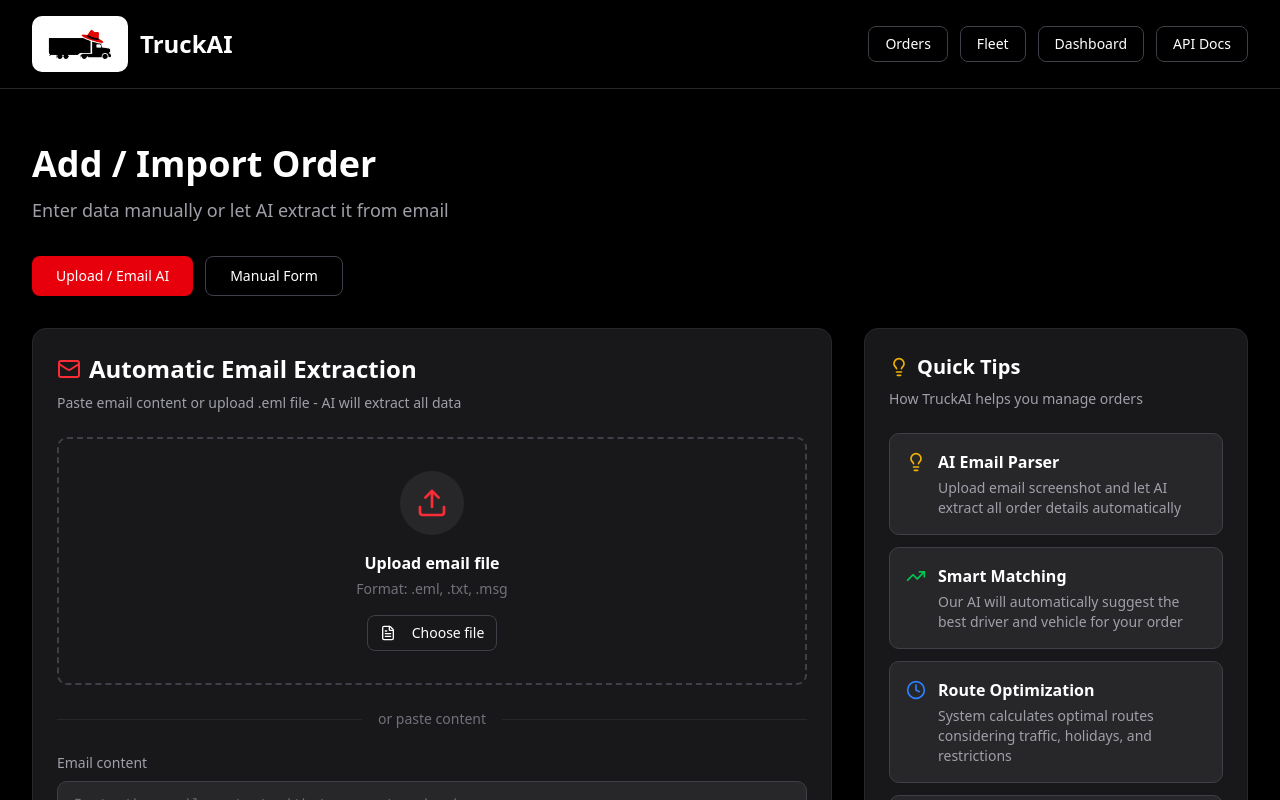
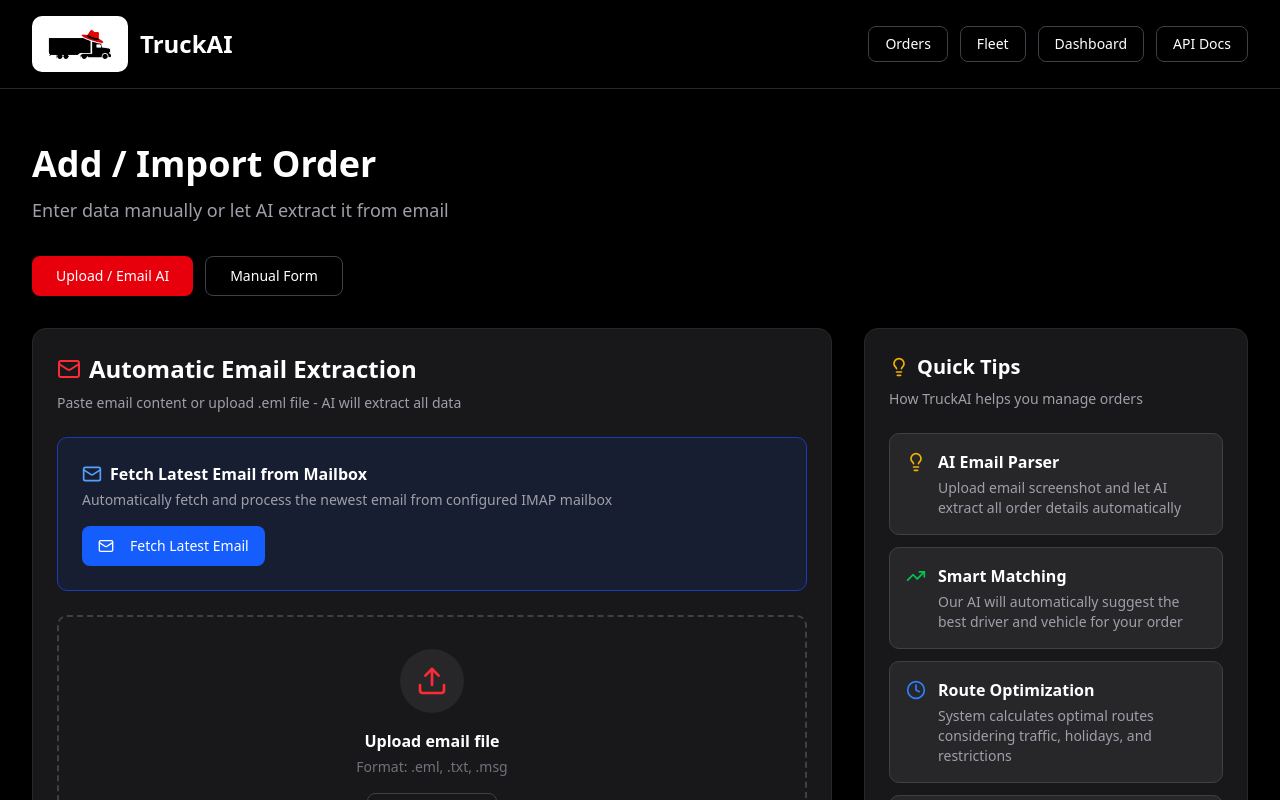
Before and after one commit to pecor/collabothon2025, a React (Vite) app in the folder frontend/logistic/: page /add-order in a window 1280 px wide. Shown: the top 800 px of the page. Built offline with nearby package versions, Linux system fonts and the light colour scheme; no server answers.

Commit message:
last email download

```diff
--- a/frontend/logistic/src/components/orders/EmailUpload.tsx
+++ b/frontend/logistic/src/components/orders/EmailUpload.tsx
@@ -4,6 +4,7 @@ import { Mail, Upload, FileText, Sparkles, AlertCircle, CheckCircle, X, Edit } f
 import { useState, useEffect } from 'react'
 import {
   extractOrderFromEmail,
+  fetchLatestEmail,
   type ExtractedOrderData,
   api,
   getCargoTypeOptions,
@@ -27,11 +28,13 @@ export function EmailUpload() {
   const [emailContent, setEmailContent] = useState('')
   const [isProcessing, setIsProcessing] = useState(false)
   const [isSaving, setIsSaving] = useState(false)
+  const [isFetchingEmail, setIsFetchingEmail] = useState(false)
   const [extractedData, setExtractedData] = useState<ExtractedOrderData | null>(null)
   const [error, setError] = useState<string | null>(null)
   const [successMessage, setSuccessMessage] = useState<string | null>(null)
   const [isEditModalOpen, setIsEditModalOpen] = useState(false)
   const [editableData, setEditableData] = useState<EditableOrderData | null>(null)
+  const [emailInfo, setEmailInfo] = useState<{ subject: string; from: string; date: string } | null>(null)
 
   // Select options
   const [cargoTypeOptions, setCargoTypeOptions] = useState<string[]>([])
@@ -106,6 +109,34 @@ export function EmailUpload() {
   const handlePaste = () => {
     if (emailContent.trim()) {
       processEmail(emailContent)
+    }
+  }
+
+  const handleFetchLatestEmail = async () => {
+    setIsFetchingEmail(true)
+    setError(null)
+    setExtractedData(null)
+    setEmailInfo(null)
+
+    try {
+      const result = await fetchLatestEmail()
+
+      if (result.success && result.data) {
+        setExtractedData(result.data)
+        setEmailInfo({
+          subject: result.email_subject || 'N/A',
+          from: result.email_from || 'N/A',
+          date: result.email_date || 'N/A'
+        })
+        setSuccessMessage('Latest email fetched and processed successfully!')
+      } else {
+        setError(result.error || 'Failed to fetch latest email')
+      }
+    } catch (err: any) {
+      console.error('Fetch email error:', err)
+      setError(err.response?.data?.error || err.message || 'Failed to fetch latest email. Please check IMAP configuration.')
+    } finally {
+      setIsFetchingEmail(false)
     }
   }
 
@@ -245,6 +276,39 @@ export function EmailUpload() {
       </CardHeader>
 
       <div className="px-6 pb-6 space-y-6">
+        {/* Fetch Latest Email Button */}
+        <div className="bg-blue-900/20 border border-blue-800 rounded-lg p-6">
+          <div className="flex items-center justify-between flex-wrap gap-4">
+            <div>
+              <h3 className="text-white font-semibold mb-1 flex items-center gap-2">
+                <Mail className="h-5 w-5 text-blue-400" />
+                Fetch Latest Email from Mailbox
+              </h3>
+              <p className="text-zinc-400 text-sm">
+                Automatically fetch and process the newest email from configured IMAP mailbox
+              </p>
+            </div>
+            <Button
+              onClick={handleFetchLatestEmail}
+              disabled={isFetchingEmail || isProcessing}
+              className="bg-blue-600 hover:bg-blue-700 text-white"
+              size="lg"
+            >
+              {isFetchingEmail ? (
+                <>
+                  <Sparkles className="h-5 w-5 mr-2 animate-spin" />
+                  Fetching...
+                </>
+              ) : (
+                <>
+                  <Mail className="h-5 w-5 mr-2" />
+                  Fetch Latest Email
+                </>
+              )}
+            </Button>
+          </div>
+        </div>
+
         {/* Upload Area */}
         <div className="border-2 border-dashed border-zinc-700 rounded-lg p-8 text-center hover:border-red-500 transition-colors">
           <div className="flex flex-col items-center gap-4">
@@ -347,6 +411,30 @@ export function EmailUpload() {
               <Sparkles className="h-5 w-5" />
               <span className="font-semibold">Automatically extracted data</span>
             </div>
+
+            {/* Email Info if fetched from mailbox */}
+            {emailInfo && (
+              <div className="bg-blue-900/20 border border-blue-800 rounded-lg p-4 mb-4">
+                <h4 className="text-blue-400 font-semibold mb-2 flex items-center gap-2">
+                  <Mail className="h-4 w-4" />
+                  Email Details
+                </h4>
+                <div className="space-y-1 text-sm">
+                  <div>
+                    <span className="text-zinc-500">From: </span>
+                    <span className="text-white">{emailInfo.from}</span>
+                  </div>
+                  <div>
+                    <span className="text-zinc-500">Subject: </span>
+                    <span className="text-white">{emailInfo.subject}</span>
+                  </div>
+                  <div>
+                    <span className="text-zinc-500">Date: </span>
+                    <span className="text-white">{emailInfo.date}</span>
+                  </div>
+                </div>
+              </div>
+            )}
 
             <div className="grid md:grid-cols-2 gap-4 text-sm">
               <div>
--- a/frontend/logistic/src/lib/api.ts
+++ b/frontend/logistic/src/lib/api.ts
@@ -437,6 +437,21 @@ export const extractOrderFromEmail = async (emailContent: string): Promise<Email
   return response.data;
 };
 
+export interface FetchLatestEmailResponse {
+  success: boolean;
+  email_subject?: string;
+  email_from?: string;
+  email_date?: string;
+  data: ExtractedOrderData;
+  error?: string;
+  raw_ai_response?: string;
+}
+
+export const fetchLatestEmail = async (): Promise<FetchLatestEmailResponse> => {
+  const response = await api.get<FetchLatestEmailResponse>('/orders/fetch-latest-email/');
+  return response.data;
+};
+
 // Route Calculation with Google Maps
 export interface RouteCalculationData {
   origin_address: string;
```
